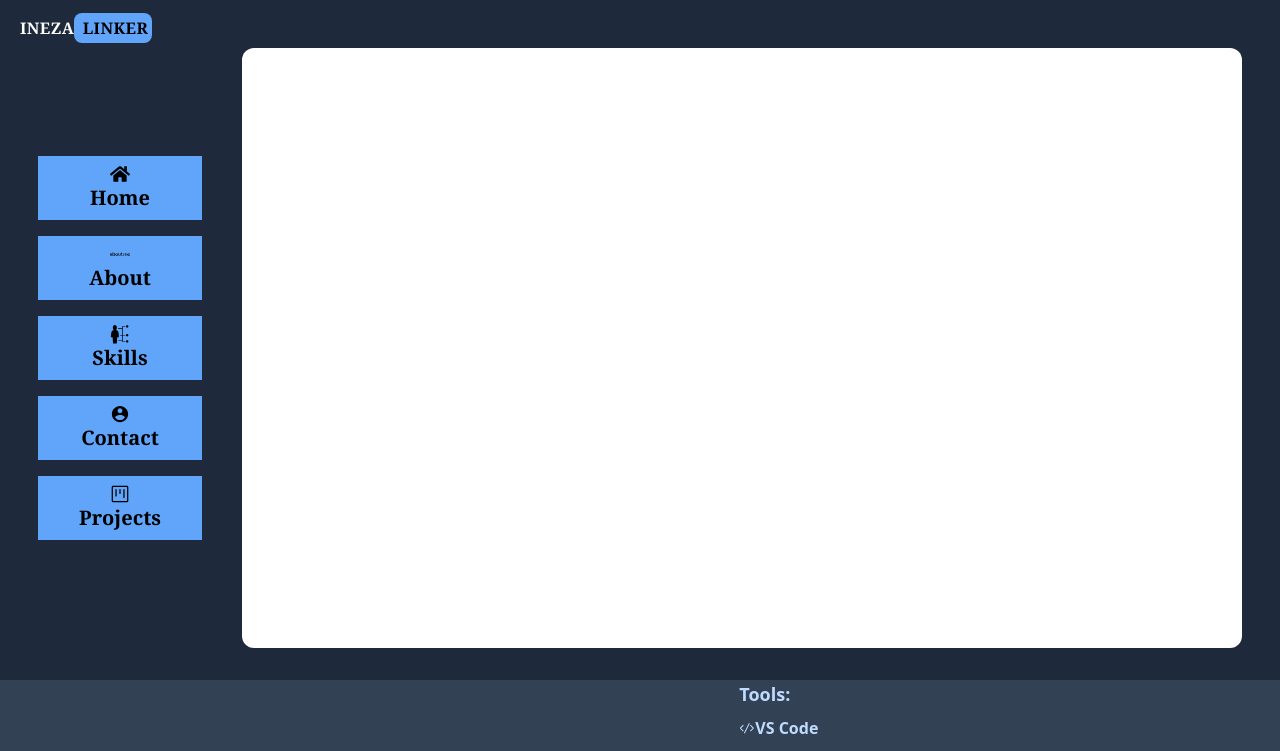
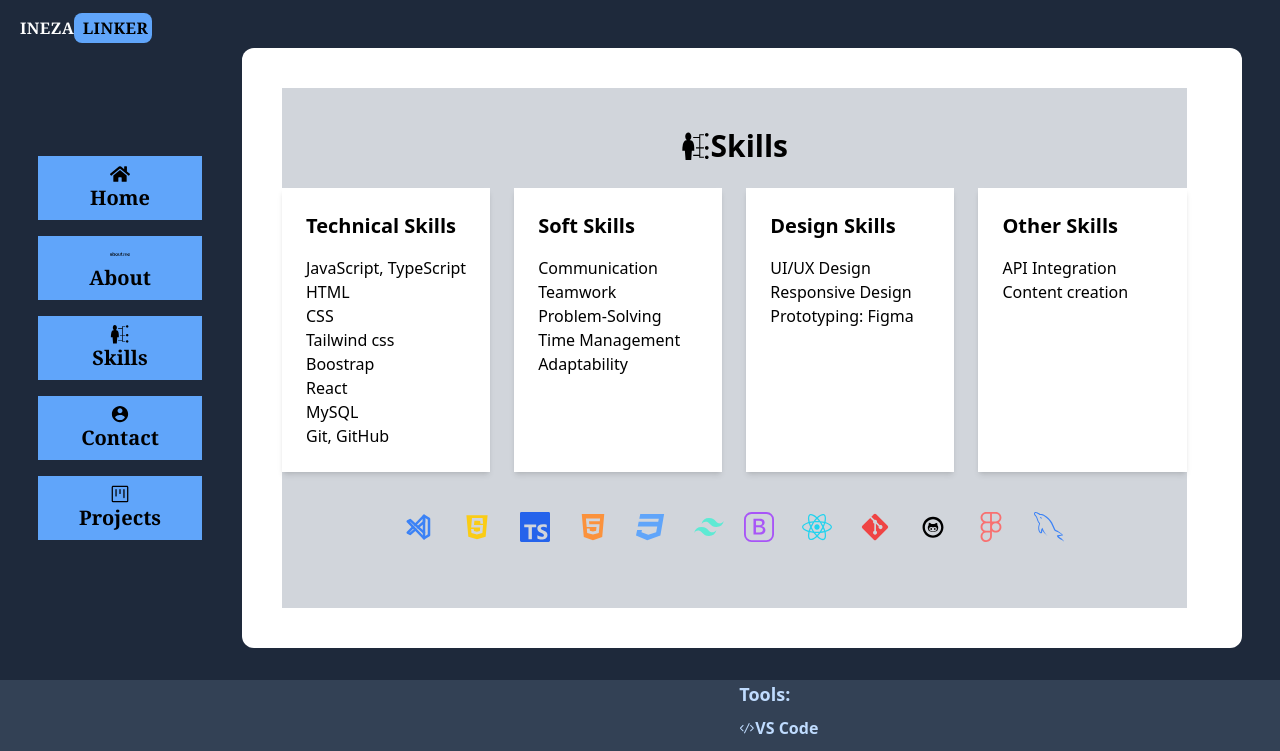
Before and after one commit to linkerAlx/my_portfolio, a React (Vite) app: page /skills in a window 1280 px wide. Shown: the top 751 px of the page. Built offline with nearby package versions, Linux system fonts and the light colour scheme.

Commit message:
my_skills

```diff
--- a/src/pages/Skillspage.tsx
+++ b/src/pages/Skillspage.tsx
@@ -1,6 +1,16 @@
 import React from 'react'
 import Navbar from "../components/Navbar";
 import Footer from "../components/Footer";
+import { VscCodeOss } from 'react-icons/vsc';
+import { DiGithub, DiJavascript } from 'react-icons/di';
+import { SiTypescript } from 'react-icons/si';
+import { FaCss3, FaFigma, FaReact } from 'react-icons/fa6';
+import { GiSkills, GiTablet } from 'react-icons/gi';
+import { GrMysql } from 'react-icons/gr';
+import { FaGitAlt, FaHtml5 } from 'react-icons/fa';
+import { RiTailwindCssFill } from 'react-icons/ri';
+import { BsBootstrap } from 'react-icons/bs';
+import { TbBrandVscode } from 'react-icons/tb';
 
 const Skillspage :React.FC= () => {
   return (
@@ -15,7 +25,72 @@ const Skillspage :React.FC= () => {
         <Navbar />
         <div className="bg-white place-self-center lg:w-[1000px] w-11/12 flex lg:flex-row flex-col p-7 min-h-[600px] rounded-xl">
 
+        <section id="skills" className="py-10 bg-gray-300 m-3">
+      <div className="container mx-auto">
+        <h2 className="text-3xl font-bold text-center mb-6 flex justify-center items-center"><GiSkills/>Skills</h2>
+        <div className="grid grid-cols-1 md:grid-cols-2 lg:grid-cols-4 gap-6">
+          <div className="bg-white p-6 shadow-md">
+            <h3 className="text-xl font-semibold mb-4">Technical Skills</h3>
+            <ul>
+              <li>JavaScript, TypeScript</li>
+              <li>HTML</li>
+              <li>CSS</li>
+              <li>Tailwind css</li>
+              <li>Boostrap</li>
+              <li>React</li>
+              <li>MySQL</li>
+              <li>Git, GitHub</li>
+            </ul>
+          </div>
+          <div className="bg-white p-6 shadow-md">
+            <h3 className="text-xl font-semibold mb-4">Soft Skills</h3>
+            <ul>
+              <li>Communication</li>
+              <li>Teamwork</li>
+              <li>Problem-Solving</li>
+              <li>Time Management</li>
+              <li>Adaptability</li>
+            </ul>
+          </div>
+          <div className="bg-white p-6 shadow-md">
+            <h3 className="text-xl font-semibold mb-4">Design Skills</h3>
+            <ul>
+              <li>UI/UX Design</li>
+              <li>Responsive Design</li>
+              <li>Prototyping: Figma</li>
+            </ul>
+          </div>
 
+          <div className="bg-white p-6 shadow-md">
+            <h3 className="text-xl font-semibold mb-4">Other Skills</h3>
+            <ul>
+
+              <li>API Integration</li>
+              <li>Content creation</li>
+
+            </ul>
+          </div>
+        </div>
+        <div className='flex flex-col lg:flex-row justify-center items-center gap-5 mt-10  '>
+          <div className='flex lg:gap-7 '>
+          <TbBrandVscode  size={30} className='text-blue-500'/>
+          <DiJavascript size={30} className='text-yellow-400'/>
+          <SiTypescript size={30} className='text-blue-600'/>
+          <FaHtml5 size={30} className='text-orange-400'/>
+          <FaCss3 size={30} className='text-blue-400'/>
+          <RiTailwindCssFill size={30} className='text-teal-300' />
+          </div>
+          <div className='flex lg:gap-7 '>
+          <BsBootstrap size={30} className='text-purple-500'/>
+          <FaReact size={30} className='text-cyan-400'/>
+          <FaGitAlt size={30} className='text-red-500' />
+          <DiGithub size={30} className='font-extrabold'/>
+          <FaFigma size={30} className='text-red-400'/>
+          <GrMysql size={30} className='text-blue-500'/>
+          </div>
+        </div>
+      </div>
+    </section>
         </div>
       </div>
       <Footer />
```
